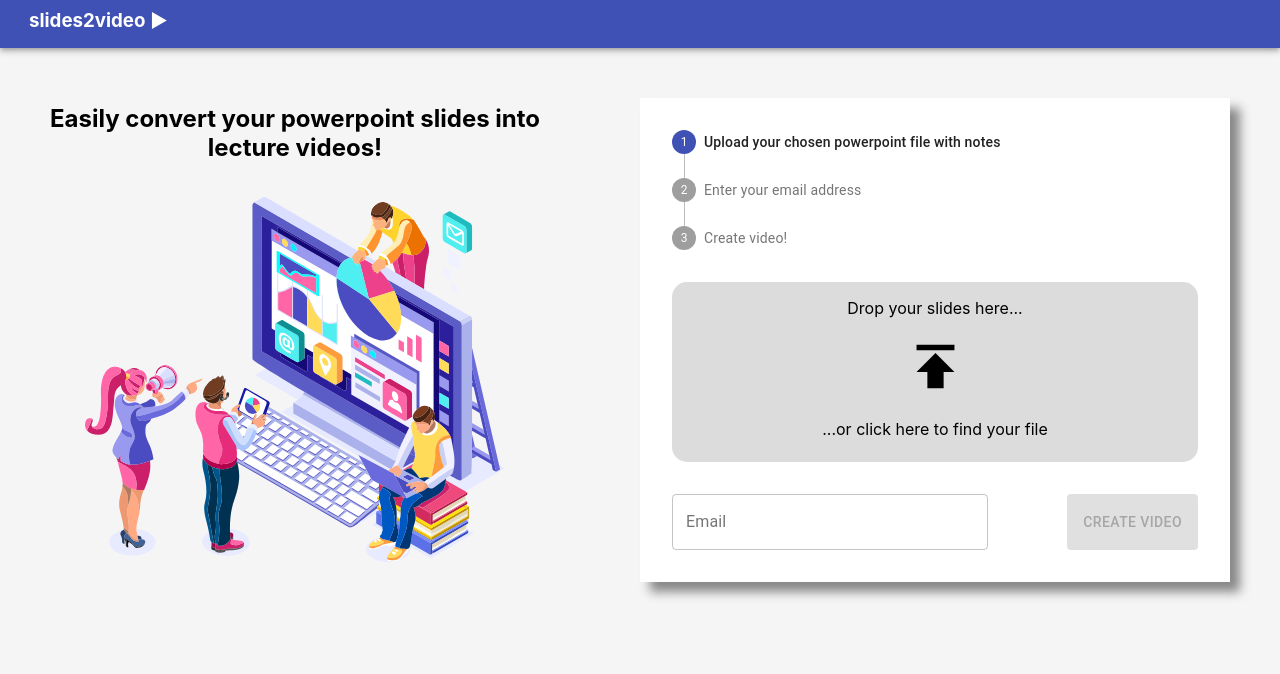
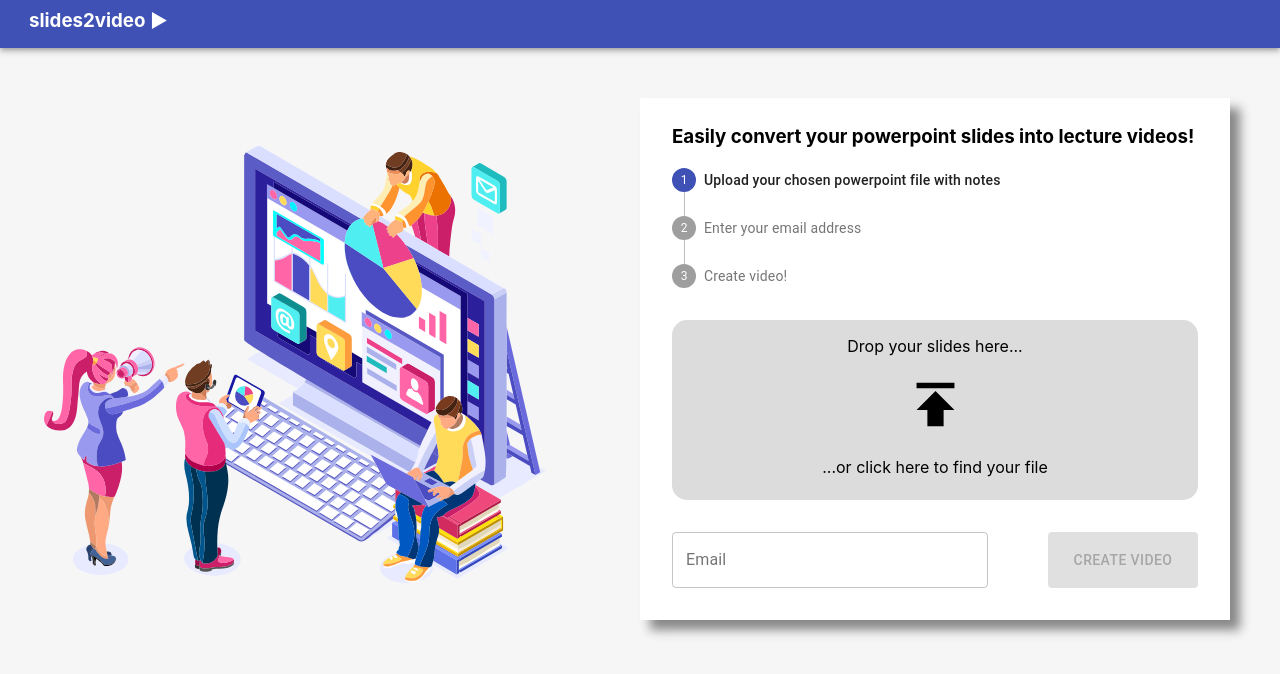
Before and after one commit to taylor-mccants/slides2video, a React (Create React App) app: page / in a window 1280 px wide. Shown: the top 674 px of the page. Built offline with nearby package versions, Linux system fonts and the light colour scheme.

Commit message:
updated dialogbox, moved title, added loading animation

```diff
--- a/src/components/CompletionDialog.js
+++ b/src/components/CompletionDialog.js
@@ -12,8 +12,8 @@ export default function CompletionDialog(props) {
             <DialogTitle id="alert-dialog-title">Your request has been submitted!</DialogTitle>
             <DialogContent>
                 <DialogContentText id="alert-dialog-description">
-                    Video rendering can take a while. You should receive an email in the next 24 hours with a link to download your video.
-                    If there are any problems, please contact xyz@zyx.com
+                    Video rendering can take a while. An email will be sent to <b>{props.email}</b> in the next 24 hours with a link to download your video.
+                    If there are any problems, please contact luca.weibel@uzh.ch
                 </DialogContentText>
             </DialogContent>
             <DialogActions>
--- a/src/components/DropBox.js
+++ b/src/components/DropBox.js
@@ -2,7 +2,7 @@ import React, {Component} from "react";
 import styled from "styled-components";
 import PublishIcon from "@material-ui/icons/Publish";
 import FileList from "./FileList";
-import {CircularProgress, InputBase} from '@material-ui/core';
+import {InputBase} from '@material-ui/core';
 
 export const ShadowBox = styled.div`
    width: 100%;
@@ -16,14 +16,6 @@ export const ShadowBox = styled.div`
 
 export const HoverOverlay = styled.div`
     background-color: rgba(255,255,255,.8);
-    position: absolute;
-    top: 0;
-    bottom: 0;
-    left: 0;
-    right: 0;
-`;
-
-export const Spinner = styled.div`
     position: absolute;
     top: 0;
     bottom: 0;
@@ -104,7 +96,6 @@ class DropBox extends Component {
     return (
       <ShadowBox ref={this.dropRef} onClick={this.handleClick}>
         {this.state.dragging && <HoverOverlay/>}
-        {this.props.loading && <Spinner><CircularProgress/></Spinner>}
         {this.props.files && this.props.files.length > 0 ? (
           <FileList files={this.props.files} />
         ) : (
--- a/src/components/Header.js
+++ b/src/components/Header.js
@@ -7,6 +7,7 @@ import Toolbar from '@material-ui/core/Toolbar';
 const useStyles = makeStyles((theme) => ({
     root: {
         flexGrow: 1,
+        minWidth: "400px"
     },
     toolbar: {
         minHeight: 48,
--- a/src/components/Hero.js
+++ b/src/components/Hero.js
@@ -6,9 +6,8 @@ class Hero extends Component {
 
   render() {
     return (
-      <div style={{ padding: '3em' }}>
-        <h2 style={{ marginTop: -10 }}>Easily convert your powerpoint slides into lecture videos!</h2>
-        <img style={{ marginTop: 15 }} src={slides2vid} height={"85%"} width={"85%"} />
+      <div>
+        <img style={{ marginTop: 15, maxWidth: "85%", minWidth: "400px"}} src={slides2vid} height={"auto"} />
       </div>
     )
   }
--- a/src/components/HowTo.js
+++ b/src/components/HowTo.js
@@ -1,16 +1,16 @@
-import React, { useState } from "react";
+import React, {useState} from "react";
 import DropBox from "./DropBox";
 import VerticalStepper from "./Stepper";
-import { Button, TextField, withStyles } from '@material-ui/core';
+import {Button, CircularProgress, TextField, withStyles} from '@material-ui/core';
 import CompletionDialog from "./CompletionDialog";
 import Grid from "@material-ui/core/Grid";
 import SnackbarAlert from "./Alert";
 import isEmail from 'validator/lib/isEmail';
-import { submitSlides } from "../api"
+import {submitSlides} from "../api"
 
 const ColorButton = withStyles((theme) => ({
   root: {
-    width: 'fit-content',
+    width: '150px',
     color: '#ffffff',
     backgroundColor: '#1a0dab',
     '&:hover': {
@@ -39,14 +39,12 @@ function HowTo(props) {
   };
 
   const handleDrop = (newFiles) => {
-    setLoading(true);
     let fileList = [];
     for (let i = 0; i < newFiles.length; i++) {
       if (!newFiles[i].name) return;
       fileList.push(newFiles[i]);
     }
     setFiles(fileList);
-    setLoading(false);
     if (isEmail(emailAddress))
       setActiveStep(2);
     else
@@ -63,16 +61,25 @@ function HowTo(props) {
     }
   };
 
+  const onEnterPress = (event) => {
+    if (event.key === 'Enter' && files.length > 0 && isEmail(emailAddress)) {
+      handleSubmit();
+    }
+  };
+
   const handleSubmit = () => {
-    //setDialogOpen(true);
+    setLoading(true);
     setActiveStep(3);
-    const formData = new FormData()
+    const formData = new FormData();
     for (const f of files) {
       formData.append('files', f)
     }
-    formData.append('email', emailAddress)
+    formData.append('email', emailAddress);
     submitSlides(formData);
-  }
+    setTimeout(function(){
+      setLoading(false); setDialogOpen(true);
+      }, 5000);
+  };
 
   const handleCloseDialog = () => {
     setFiles([]);
@@ -93,14 +100,15 @@ function HowTo(props) {
   };
 
   return (
-    <Grid container style={{ padding: '2em' }}>
+    <Grid container style={{ padding: '2em', minWidth: "400px"}}>
       <SnackbarAlert severity={alertSeverity} message={alertMessage} open={alertOpen} handleClose={handleCloseAlert} />
+      <h3 style={{ marginBottom: '20px', marginTop: '-5px', textAlign: 'left' }}>Easily convert your powerpoint slides into lecture videos!</h3>
       <VerticalStepper activeStep={activeStep} />
-      <DropBox handleDrop={handleDrop} files={files} loading={loading} />
+      <DropBox handleDrop={handleDrop} files={files} />
       <Grid item lg={8} md={8} sm={8} style={{ display: 'flex' }}>
         <TextField id='validInput' style={{ width: '90%' }} label='Email' variant='outlined'
-          key="email" value={emailAddress} error={isEmail(emailAddress)}
-          onChange={(e) => {
+          key="email" value={emailAddress} error={isEmail(emailAddress)} onKeyPress={onEnterPress}
+           onChange={(e) => {
             handleInputChange("emailAddress", e.target.value);
           }}
         />
@@ -108,11 +116,13 @@ function HowTo(props) {
       <Grid item lg={4} md={4} sm={4} style={{ display: 'flex', flexDirection: 'row-reverse' }}>
         <ColorButton disabled={!files.length > 0 || !isEmail(emailAddress)}
           variant="contained"
-          onClick={handleSubmit}>
-          Create Video
+          onClick={handleSubmit}
+          style={{ minWidth: '56px'}}>
+
+          {loading ? <CircularProgress color={'white'}/> : 'Create Video'}
           </ColorButton>
       </Grid>
-      <CompletionDialog dialogOpen={dialogOpen} handleCloseDialog={handleCloseDialog} />
+      <CompletionDialog dialogOpen={dialogOpen} handleCloseDialog={handleCloseDialog} email={emailAddress}/>
     </Grid>
   );
 }
--- a/src/index.css
+++ b/src/index.css
@@ -5,7 +5,7 @@ body {
     sans-serif;
   -webkit-font-smoothing: antialiased;
   -moz-osx-font-smoothing: grayscale;
-  background-color: #f5f5f5;
+  background-color: #f6f6f6;
 }
 
 code {
@@ -36,6 +36,7 @@ code {
   background-color: white;
   margin: 50px;
   box-shadow: 10px 10px 10px 0px #888888;
+  align-items: center;
 }
 
 .MuiFormLabel-root.Mui-error {
```
